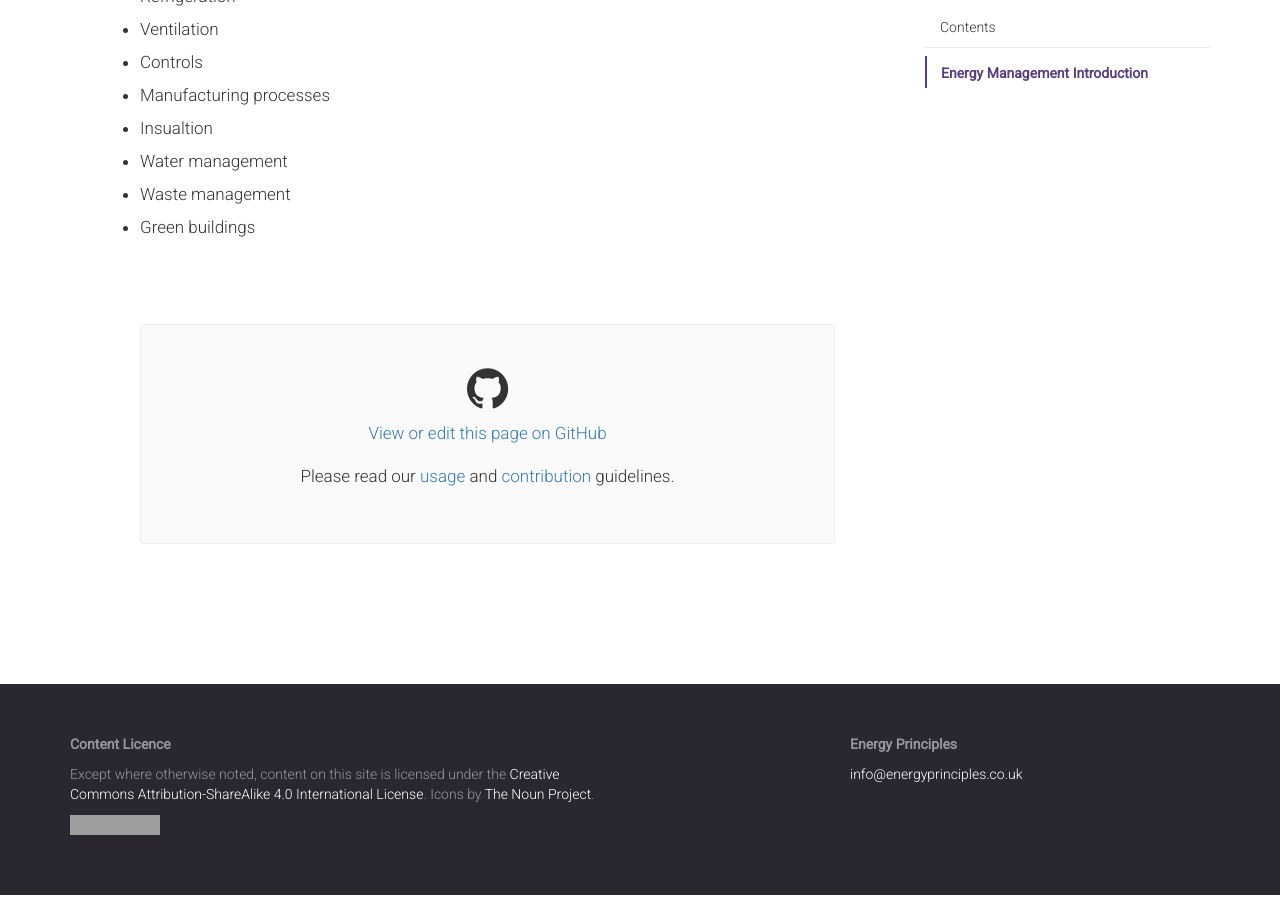
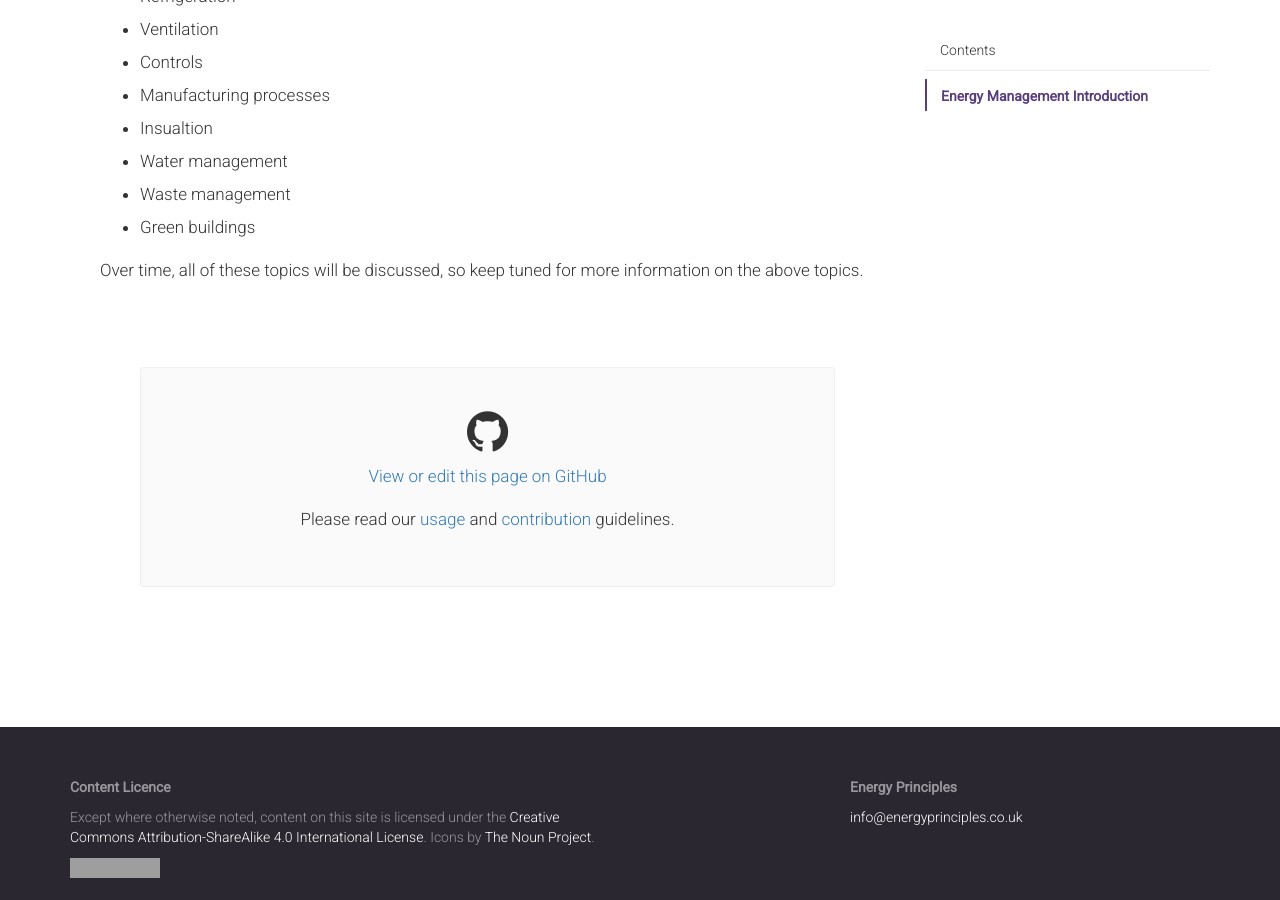
Before and after one commit to energyprinciples/energyprinciples.github.io, a Jekyll site: the page built from _management/001-introduction.md, in a window 1280 px wide and 900 px high, scrolled down 1452 px. Built offline with Jekyll 4.4.1, drawn with Linux system fonts in a browser that asks for light colours; nearby versions of some CDN libraries; grey boxes are pictures that could not be loaded.

Commit message:
Update 001-introduction.md

```diff
--- a/_management/001-introduction.md
+++ b/_management/001-introduction.md
@@ -44,3 +44,5 @@ This section looks at a broad range of energy monitoring and energy reduction ta
  - Water management
  - Waste management
  - Green buildings
+
+ Over time, all of these topics will be discussed, so keep tuned for more information on the above topics.
```
